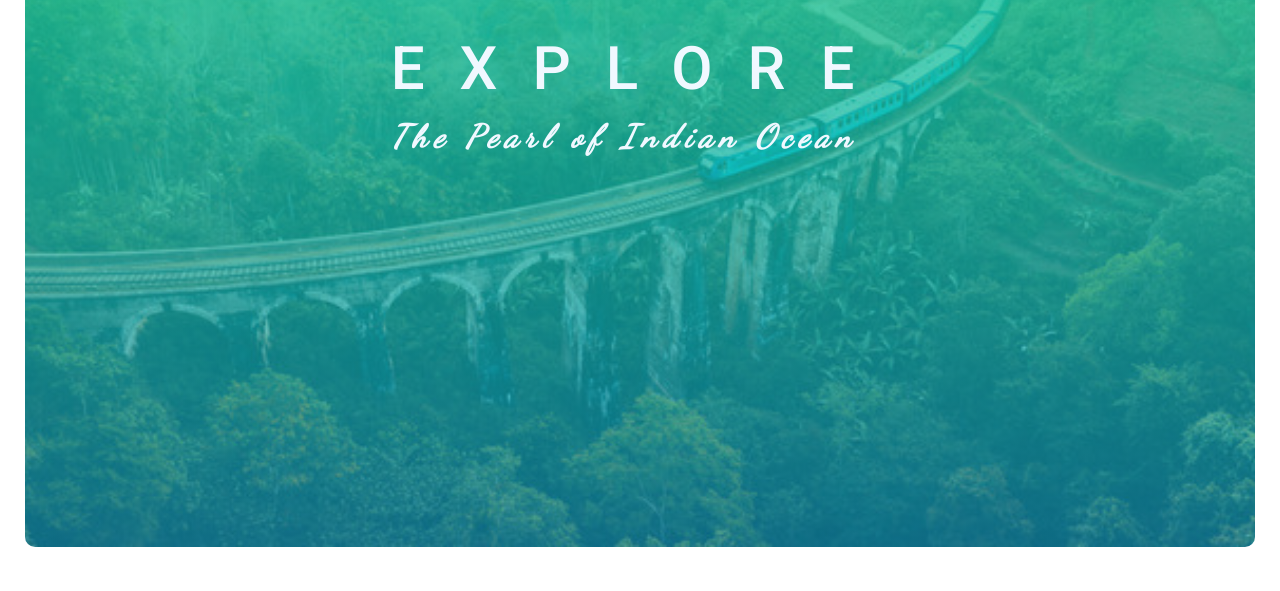
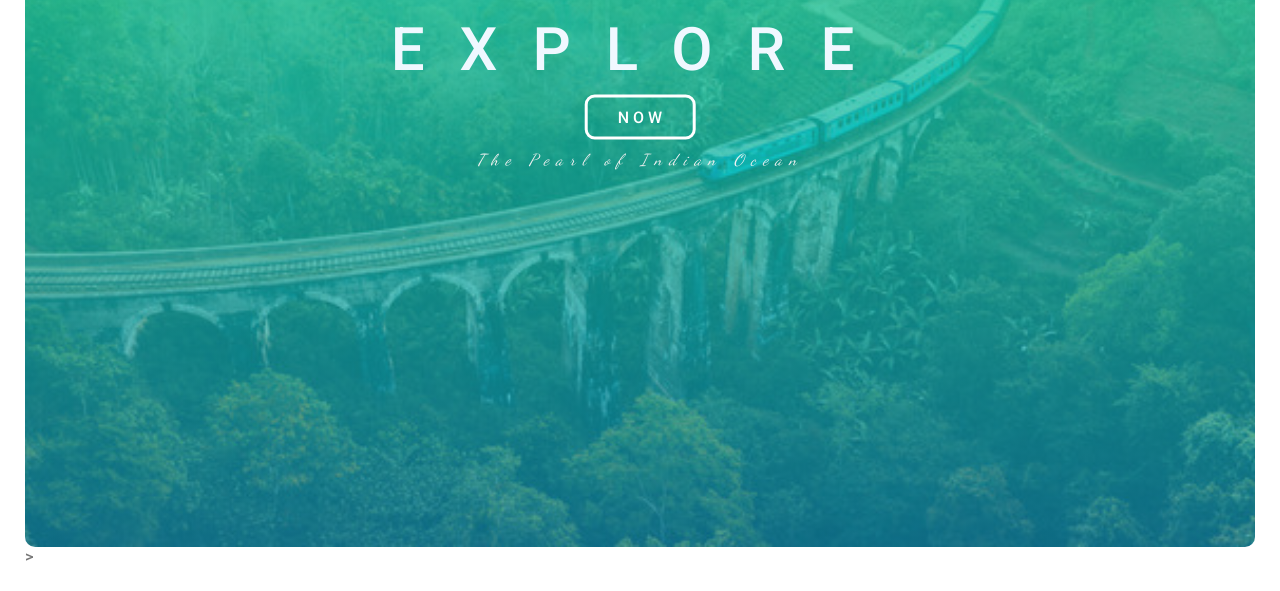
Before and after one commit to Rudoasm/SereneVoyage-Ceylon-repo, a plain HTML site: page index.html in a window 1280 px wide. Shown: the part 238-829 px from the top of the page. Drawn offline with Linux system fonts and the light colour scheme.

Commit message:
created a button

```diff
--- a/index.html
+++ b/index.html
@@ -22,19 +22,24 @@
     />
   </head>
   <body>
+    <!-- using the BDM method for esasy read and usability of code -->
     <header class="header">
-      <div class="logo-box">
+      <div class="header__logo-box">
         <img
           src="images/SereneVoyage__1_-removebg.png"
           alt="logo"
-          class="logo"
+          class="header__logo"
         />
       </div>
-      <h1 class="heading-1">
-        <span class="main-head">Explore</span>
-        <span class="secondary-head">The Pearl of Indian Ocean</span>
+      <div class="heading-1">
+        <!-- standalone -->
+        <span class="heading-1--main-head">Explore</span>
+        <a href="#" class="btn btn--01 animation--1">n o w </a>
+        <span class="heading-1--secondary-head">The Pearl of Indian Ocean</span>
         <!-- span elements are inline elements not block so multiple spans will be in the same line -->
-      </h1>
+      </div>
     </header>
+
+    >
   </body>
 </html>
--- a/styles.css
+++ b/styles.css
@@ -5,14 +5,22 @@
   box-sizing: border-box;
   /* prevents borders and paddings adding to height and width of the box model of elements */
 }
+html {
+  /* font-size: 10px; => bad practise if user changes font-size from browswe nothing changes so give a percentage that gets 10 percent if user dosent change anything ()if font-size is 16px */
+  font-size: 62.5%;
+  /* default is 16px but when using rem that depends on root font size it makes claculation harder.
+  1rem => 10px now not 16px. we use this to make more dynamic.reducing font size makes it all smaller handy when using media querries  */
+}
 
 body {
   font-family: "Roboto", sans-serif;
   font-weight: 500;
-  font-size: 16px;
-  line-height: 1.7;
+  font-size: 1.6rem;
+  /* 16px now 1.6rem */
+  /* line-height: 6rem; */
+  /* got applied to each elements  */
   color: #777;
-  padding: 25px;
+  padding: 2.5rem;
 }
 
 header {
@@ -33,20 +41,20 @@ header {
   background-position: top;
   /* no matter what the viweport size istop wont crop (top styas the same u can also change it to bottom or center) */
   /* background-image: ;=> no need to cretae a new bg-image property u can comma it and intro a new always  but remember the order  */
-  border-radius: 10px;
+  border-radius: 1rem;
   /* clip-path: polygon(0 0, 100% 0%, 98% 100%, 0% 100%); */
   /* used clippy a image clip generator */
   position: relative;
   /* the absolute changes according to this => origin */
 }
-.logo-box {
+.header__logo-box {
   position: absolute;
-  top: 10px;
-  left: 40px;
+  top: 1rem;
+  left: 4rem;
   /* replaceble with flex box */
 }
-.logo {
-  height: 200px;
+.header__logo {
+  height: 20rem;
   /* width automatcially will be figured out */
 }
 
@@ -56,17 +64,19 @@ header {
   position: absolute;
   top: 40%;
   left: 50%;
-
+  /* dont chnage percentages */
+  text-align: center;
   transform: translate(-50%, -50%);
   /* now it is related to itsle f to correctly centered
    = > instead of flexbox  */
 }
-.main-head {
+.heading-1--main-head {
   text-transform: uppercase;
-  font-size: 60px;
+  font-size: 6rem;
   font-weight: 500;
   display: block;
-  letter-spacing: 35px;
+  letter-spacing: 3.5rem;
+  padding: 10px;
   /* line-height: 25px; */
   animation-name: moveInLeft;
   animation-duration: 1s;
@@ -76,28 +86,30 @@ header {
   /* animation-delay:3s => wait for 3s then animates */
   /* animation-iteration-count: 2;=> times animation happens */
 }
-.secondary-head {
+.heading-1--secondary-head {
   display: block;
   font-style: italic;
   font-family: "Dancing Script", cursive;
-  margin-top: -10px;
-  letter-spacing: 6.5px;
+  margin-top: -1rem;
+  letter-spacing: 0.7rem;
+  padding: 10px;
   /* animation-name: moveInRight;
   animation-timing-function: ease-in;
   animation-duration: 1s; */
   /* or use animation */
   animation: moveInRight 1s ease-in;
+  color: rgb(243, 242, 242);
 }
 
 /* Annimations */
 @keyframes moveInLeft {
   0% {
     opacity: 0;
-    transform: translate(-100px);
+    transform: translate(-10rem);
     /* transform: rotate(20deg); */
   }
   80% {
-    transform: translate(10px);
+    transform: translate(1rem);
     /* we use this to cretae a bounce effect go ryt and come back to center. opacity would not fit here */
   }
   100% {
@@ -109,10 +121,10 @@ header {
 @keyframes moveInRight {
   0% {
     opacity: 0;
-    transform: translate(100px);
+    transform: translate(10rem);
   }
   80% {
-    transform: translate(-10px);
+    transform: translate(-1rem);
     /* we use this to cretae a bounce effect go ryt and come back to center. opacity would not fit here */
   }
   100% {
@@ -120,3 +132,45 @@ header {
     transform: translate(0);
   }
 }
+@keyframes fadein {
+  0% {
+    opacity: 0;
+  }
+
+  100% {
+    opacity: 1;
+  }
+}
+
+.btn,
+.btn:link,
+.btn:visited {
+  padding: 10px 30px;
+  text-transform: uppercase;
+  text-decoration: none;
+  display: inline-block;
+  transition: all 0.2s;
+  border-radius: 10px;
+  margin-bottom: 10px;
+}
+
+.btn:hover {
+  transform: translateY(-3px);
+  box-shadow: 0 5px 20px rgba(0, 0, 0, 0.2);
+  /* first in x then y and  and opacity */
+}
+
+.btn:active {
+  transform: translateY(-1px);
+  /* The properties below are relative to the initial .btn state, not the hover state */
+  background-color: #fff;
+  color: rgba(3, 54, 63, 0.451);
+}
+
+.btn--01 {
+  color: #fff;
+  border: 3px solid #fff;
+}
+.animation--1 {
+  animation: fadein 1s ease-in;
+}
```
